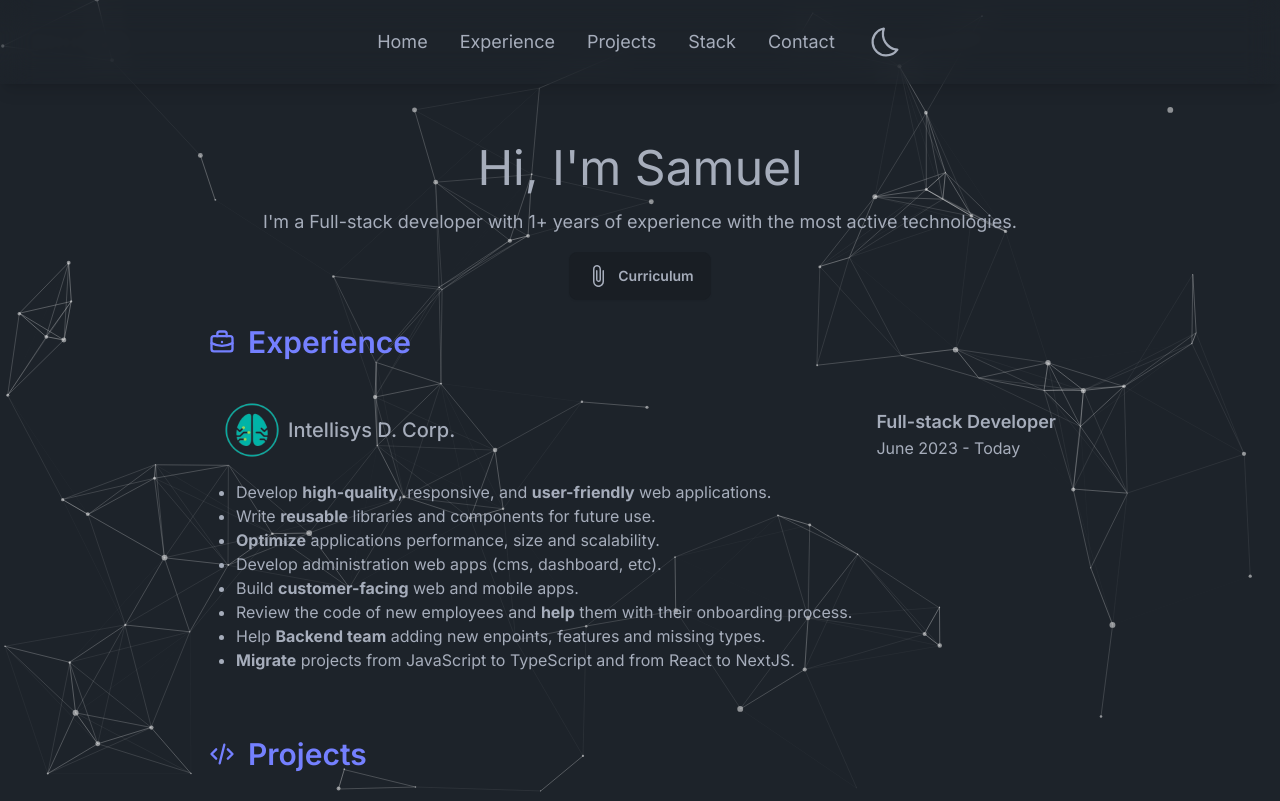
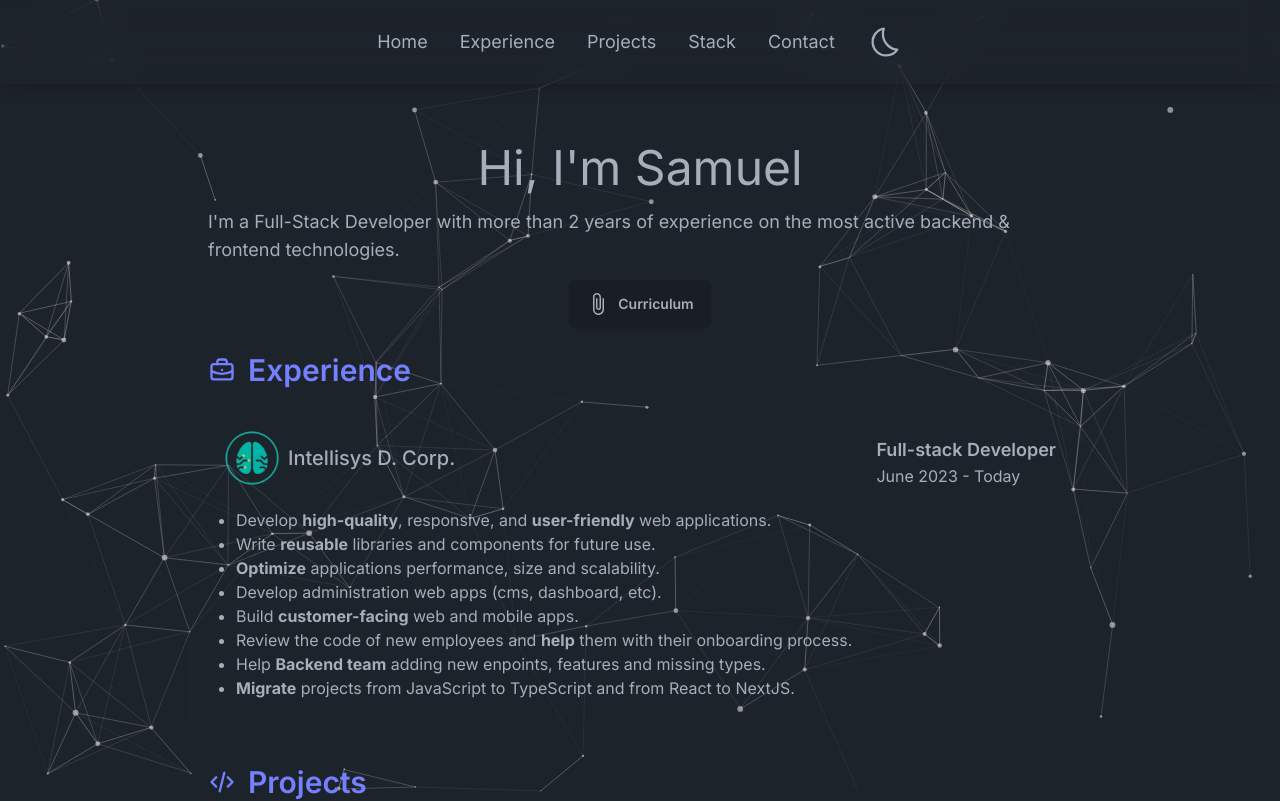
Before and after one commit to XamS9/Samuel-Gomez-Portfolio, an Angular app: page / in a window 1280 px wide. Shown: the top 801 px of the page. Built offline with nearby package versions, Linux system fonts and the light colour scheme.

Commit message:
Content component updated

```diff
--- a/src/app/content/content.component.html
+++ b/src/app/content/content.component.html
@@ -5,8 +5,8 @@
   >
     <h1 class="text-5xl justify-center flex mb-4">Hi, I'm Samuel</h1>
     <p class="text-lg justify-center flex mb-4">
-      I'm a Full-stack developer with 1+ years of experience with the most
-      active technologies.
+      I'm a Full-Stack Developer with more than 2 years of experience on the most
+      active backend & frontend technologies.
     </p>
     <div class="flex justify-center mb-6">
       <a
```
